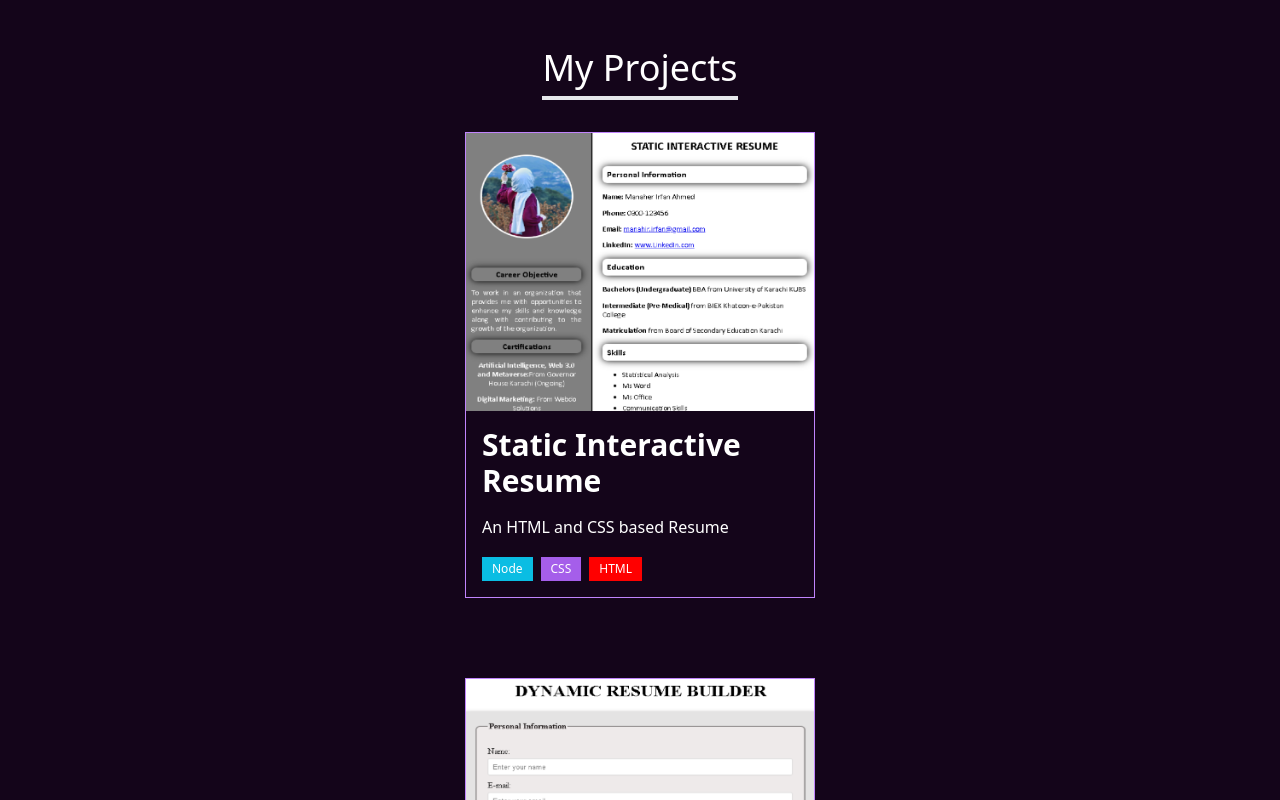
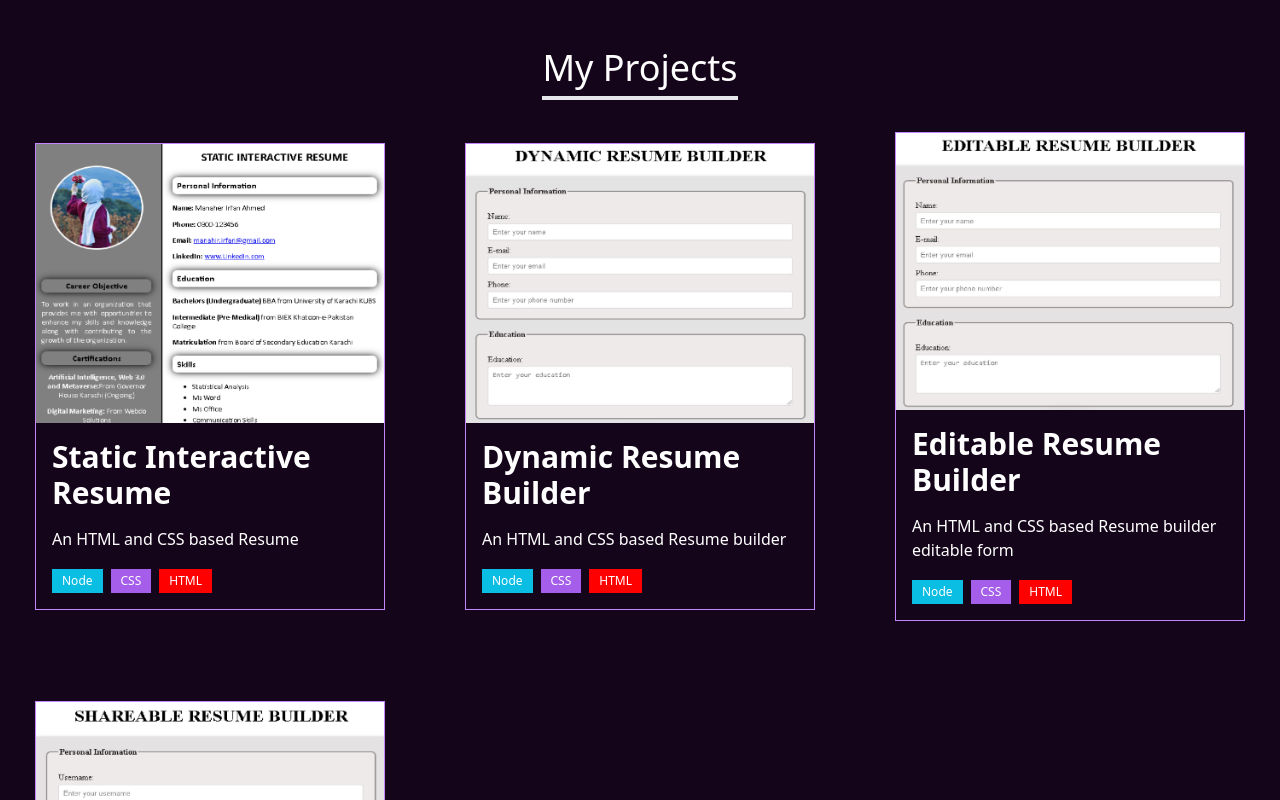
Before and after one commit to manaher/My-Portfolio, a Next.js app: page / in a window 1280 px wide. Shown: the part 880-1680 px from the top of the page. Built offline with nearby package versions, Linux system fonts and the light colour scheme.

Commit message:
Update Projects.tsx

```diff
--- a/src/components/Projects.tsx
+++ b/src/components/Projects.tsx
@@ -38,7 +38,7 @@ const Projects = () => {
   return (
     <div id= "projects" className='container pt-32'>
         <Heading title='My Projects' />
-        <div className='grid gap-20 xl:gap-10 xl:gap-y-20 md:grid-cols-4 lg:grid-cols-1 place-items-center'>
+        <div className='grid gap-20 xl:gap-10 xl:gap-y-20 md:grid-cols-4 lg:grid-cols-3 place-items-center'>
             {data.map((el) => (<Card
             key={el.id}
             title={el.title}
```
